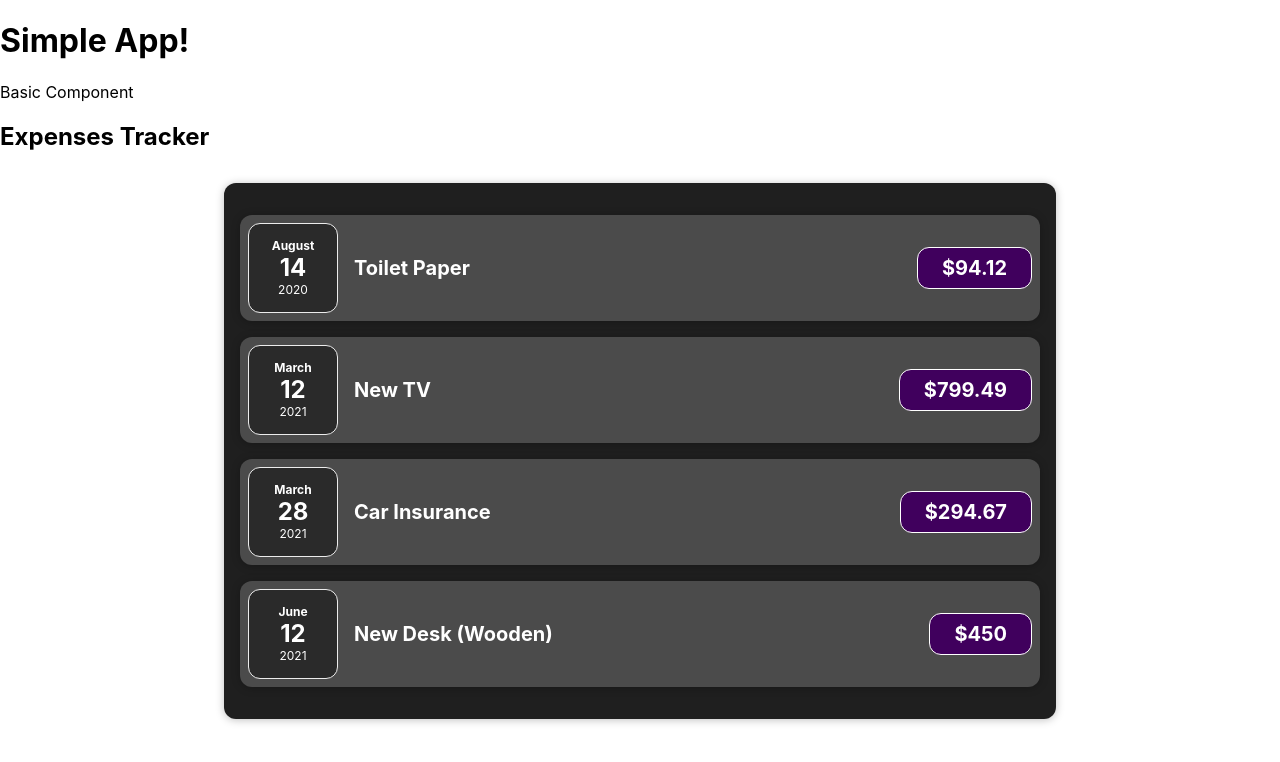
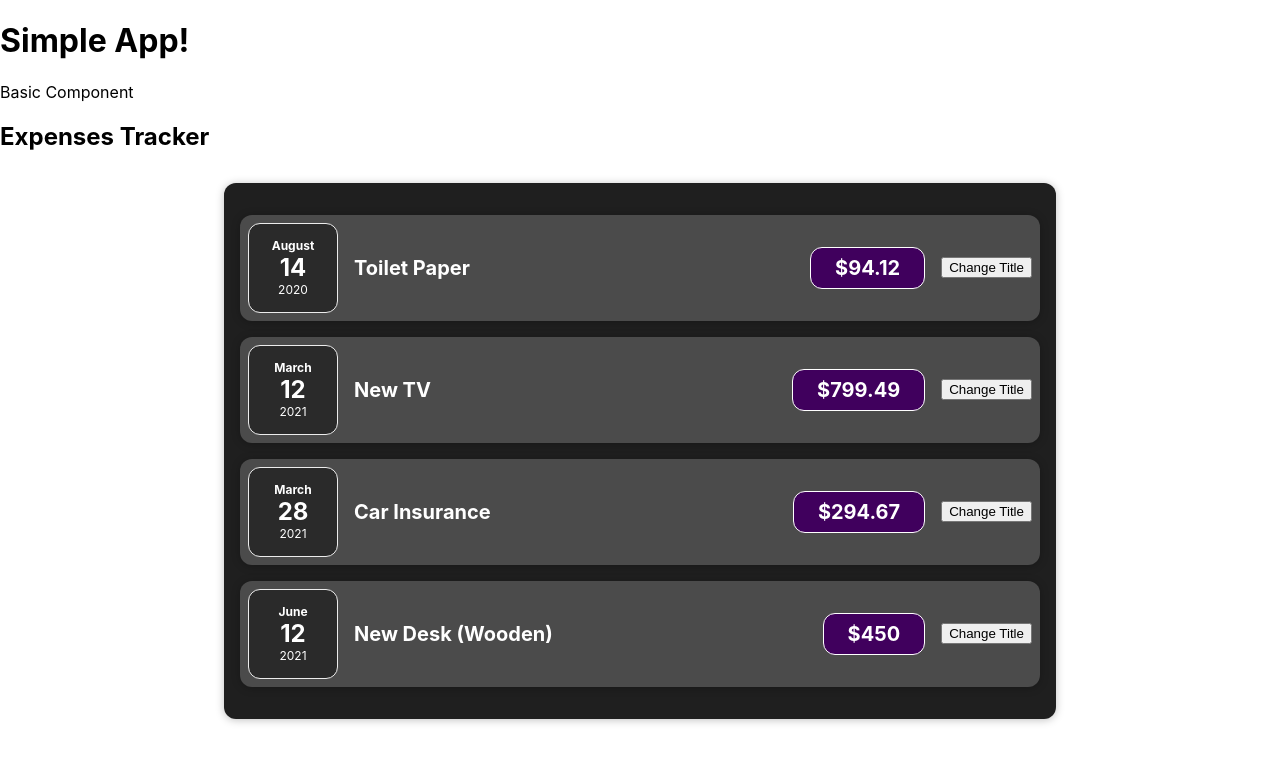
Before and after one commit to kraft-aka/react-simple, a React (Create React App) app: page / in a window 1280 px wide. Shown: the top 762 px of the page. Built offline with nearby package versions, Linux system fonts and the light colour scheme.

Commit message:
add button to ExpenseItem component

```diff
--- a/src/components/Expenses/ExpenseItem.js
+++ b/src/components/Expenses/ExpenseItem.js
@@ -4,13 +4,18 @@ import Card from "../UI/Card";
 import "./ExpenseItem.css";
 
 export default function ExpenseItem(props) {
+
+  const clickHandler = () => {
+    console.log('clicked!')
+  }
   return (
     <Card className="expense-item">
     <ExpenseDate date={props.date}/>
       <div className="expense-item__description">
         <h2>{props.title}</h2>
         <div className="expense-item__price">${props.amount}</div>
-      </div>
+        <button onClick={clickHandler}>Change Title</button>
+        </div>
     </Card>
   );
 }
```
